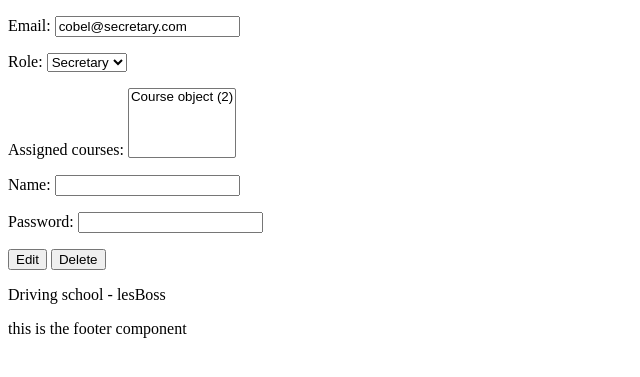
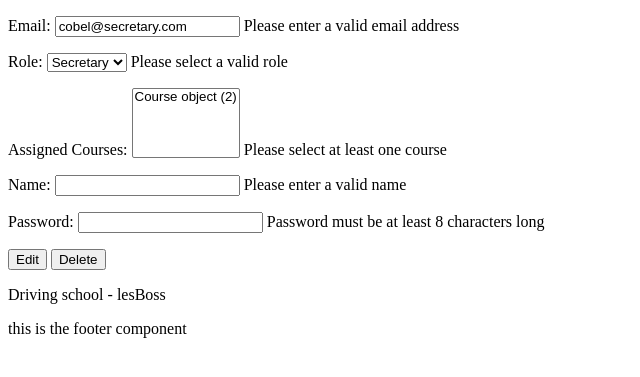
Before and after one commit to Glados1998/drivingschool_django, a Django app: page /student-edit-delete/3/ in a window 1280 px wide. Shown: the part 70-447 px from the top of the page, without its empty margins (0-640 px from the left). Run offline with Django 4.2, Linux system fonts and the light colour scheme; data comes from the database, SQL or seed files in the repository; both versions use the stored data as it was after the commit.

Commit message:
feat/ crud user complete, need further modifications

```diff
--- a/driving_school/app/forms.py
+++ b/driving_school/app/forms.py
@@ -35,8 +35,46 @@ class StudentCreationForm(forms.ModelForm):
             'email': forms.EmailInput(),
             'name': forms.TextInput(),
             'role': forms.Select(attrs={'class': 'form-control'}),
-            'is_active': forms.Select(attrs={'class': 'form-control'}),
+            'is_active': forms.CheckboxInput(),
             'assigned_courses': forms.SelectMultiple(attrs={'class': 'form-control'}),
+        },
+        labels = {
+            'password': 'Password',
+            'email': 'Email',
+            'name': 'Name',
+            'role': 'Role',
+            'is_active': 'Active',
+            'assigned_courses': 'Assigned Courses',
+        }
+        help_texts = {
+            'password': 'Password must be at least 8 characters long',
+            'email': 'Please enter a valid email address',
+            'name': 'Please enter a valid name',
+            'role': 'Please select a valid role',
+            'is_active': 'Please select if the user is active',
+            'assigned_courses': 'Please select at least one course',
+        },
+        error_messages = {
+            'password': {
+                'min_length': 'Password must be at least 8 characters long',
+            },
+            'email': {
+
+                'invalid': 'Please enter a valid email address',
+            },
+            'name': {
+                'invalid': 'Please enter a valid name',
+            },
+            'role': {
+                'invalid': 'Please select a valid role',
+            },
+            'is_active': {
+
+                'invalid': 'Please select if the user is active',
+            },
+            'assigned_courses': {
+                'invalid': 'Please select at least one course',
+            },
         }
 
 
@@ -44,11 +82,47 @@ class StudentEditForm(forms.ModelForm):
     class Meta:
         model = User
         fields = {'password', 'email', 'name', 'role', 'assigned_courses'}
-        exclude = {'is_active'}
         widgets = {
             'password': forms.PasswordInput(),
             'email': forms.EmailInput(),
             'name': forms.TextInput(),
             'role': forms.Select(attrs={'class': 'form-control'}),
+            'is_active': forms.CheckboxInput(),
             'assigned_courses': forms.SelectMultiple(attrs={'class': 'form-control'}),
         }
+        labels = {
+            'password': 'Password',
+            'email': 'Email',
+            'name': 'Name',
+            'role': 'Role',
+            'is_active': 'Active',
+            'assigned_courses': 'Assigned Courses',
+        }
+        help_texts = {
+            'password': 'Password must be at least 8 characters long',
+            'email': 'Please enter a valid email address',
+            'name': 'Please enter a valid name',
+            'role': 'Please select a valid role',
+            'is_active': 'Please select if the user is active',
+            'assigned_courses': 'Please select at least one course',
+        }
+        error_messages = {
+            'password': {
+                'min_length': 'Password must be at least 8 characters long',
+            },
+            'email': {
+                'invalid': 'Please enter a valid email address',
+            },
+            'name': {
+                'invalid': 'Please enter a valid name',
+            },
+            'role': {
+                'invalid': 'Please select a valid role',
+            },
+            'is_active': {
+                'invalid': 'Please select if the user is active',
+            },
+            'assigned_courses': {
+                'invalid': 'Please select at least one course',
+            },
+        }
--- a/driving_school/app/templates/crud/edit-courses.html
+++ b/driving_school/app/templates/crud/edit-courses.html
@@ -1,6 +1,7 @@
 {% extends 'app/base.html' %}
 
 {% block content %}
+
 <form method="post">
     {% csrf_token %}
     {{ course_edit_form.as_p }}
--- a/driving_school/app/templates/includes/cours-admin-panel.html
+++ b/driving_school/app/templates/includes/cours-admin-panel.html
@@ -1,4 +1,5 @@
 <div>
+<h1>Course panel</h1>
     <div>
         {% for cours in courses %}
             <p>{{ cours.location }}</p>
--- a/driving_school/app/templates/includes/student-admin-panel.html
+++ b/driving_school/app/templates/includes/student-admin-panel.html
@@ -1,4 +1,5 @@
 <div>
+<h1>Student panel</h1>
     <div>
         {% for student in students %}
             <p>{{ student.email }}</p>
```
Also changed, not shown: driving_school/db.sqlite3.
